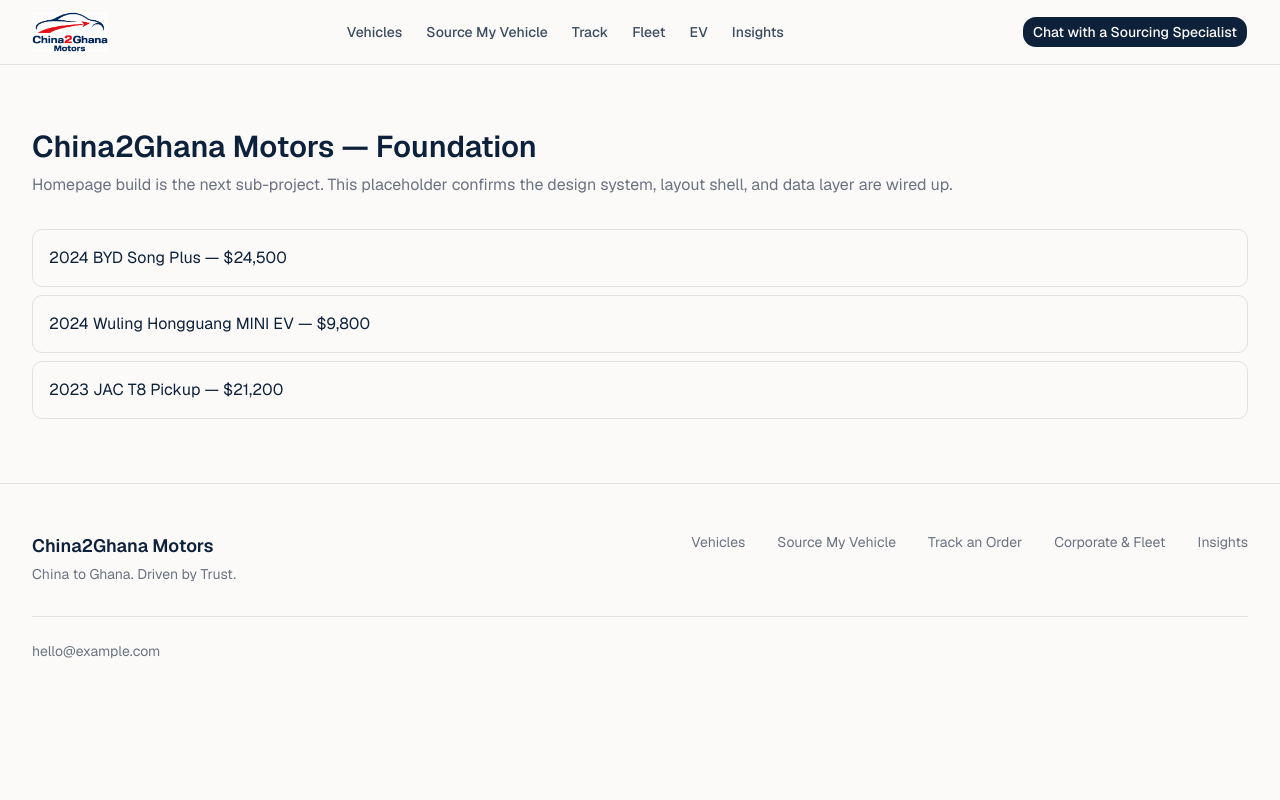
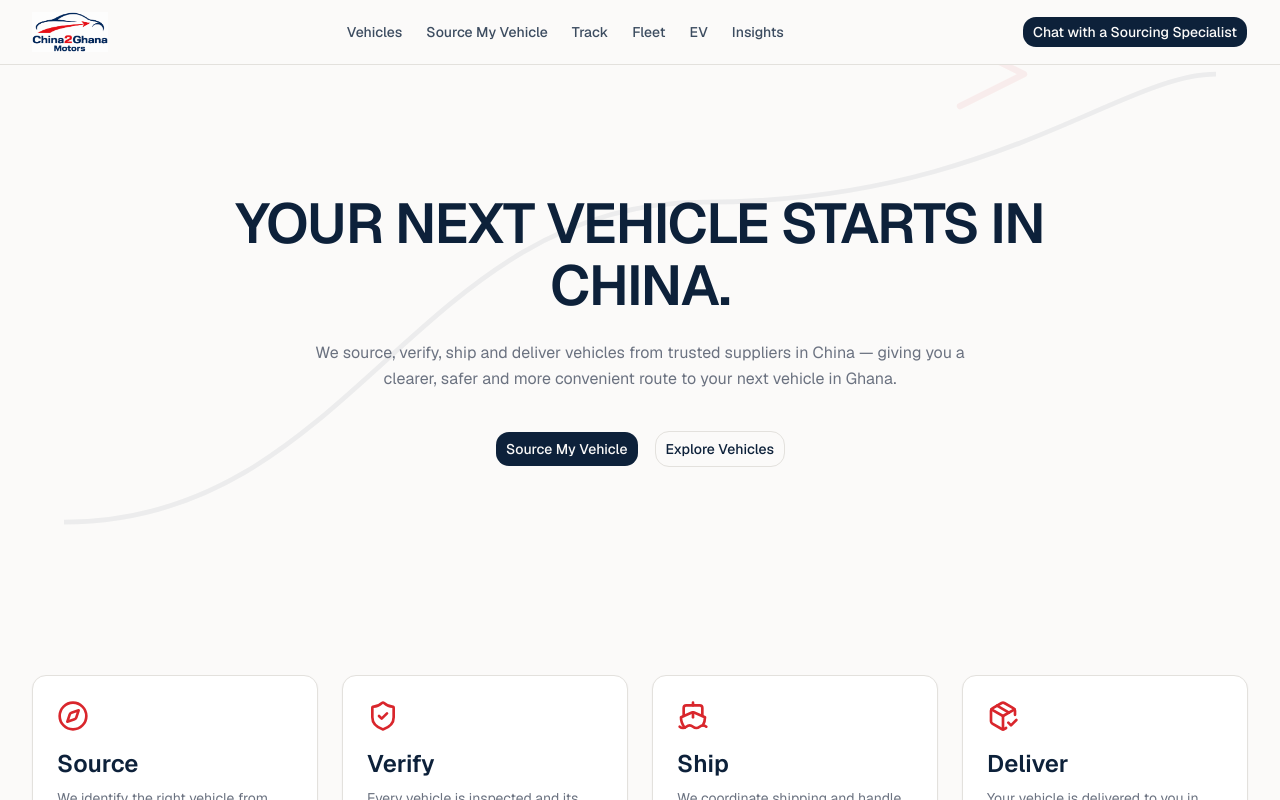
Before and after one commit to Braqweku/china2ghanamotors, a Next.js app: page / in a window 1280 px wide. Shown: the top 800 px of the page. Built offline with nearby package versions, Linux system fonts and the light colour scheme.

Commit message:
feat: wire homepage sections into app/page.tsx

```diff
--- a/app/page.tsx
+++ b/app/page.tsx
@@ -1,24 +1,15 @@
-import { getVehicles } from "@/lib/data/vehicles";
+import { Hero } from "@/components/home/hero";
+import { TrustLayer } from "@/components/home/trust-layer";
+import { Journey } from "@/components/home/journey";
+import { CtaBand } from "@/components/home/cta-band";
 
-export default async function Home() {
-  const vehicles = await getVehicles();
-
+export default function Home() {
   return (
-    <div className="mx-auto max-w-7xl px-4 py-16 sm:px-6 lg:px-8">
-      <h1 className="text-3xl font-semibold text-foreground">
-        China2Ghana Motors — Foundation
-      </h1>
-      <p className="mt-2 text-muted-foreground">
-        Homepage build is the next sub-project. This placeholder confirms the
-        design system, layout shell, and data layer are wired up.
-      </p>
-      <ul className="mt-8 space-y-2">
-        {vehicles.map((vehicle) => (
-          <li key={vehicle.id} className="rounded-md border border-border p-4">
-            {vehicle.year} {vehicle.make} {vehicle.model} — ${vehicle.priceUsd.toLocaleString()}
-          </li>
-        ))}
-      </ul>
-    </div>
+    <>
+      <Hero />
+      <TrustLayer />
+      <Journey />
+      <CtaBand />
+    </>
   );
 }
```
